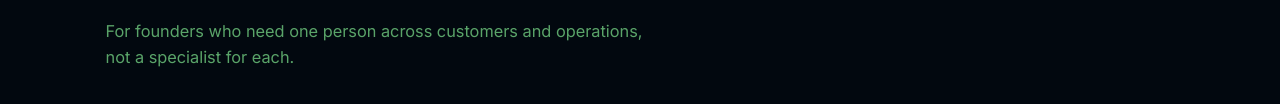
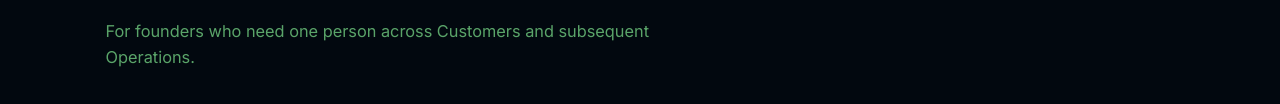
Before and after one commit to RV46-ai/RV46-ai.github.io, a plain HTML site: page index.html in a window 1280 px wide. Shown: the part 392-496 px from the top of the page. Drawn offline with Linux system fonts and the light colour scheme.

Commit message:
Audience line, RV wording

```diff
--- a/index.html
+++ b/index.html
@@ -162,7 +162,7 @@
   <div class="hero">
     <div class="kicker">Customer Success and Operations &middot; Bangalore, working globally</div>
     <h1>I build the systems that retain and grow customers, and the operations underneath them.</h1>
-    <p class="amberline">For founders who need one person across customers and operations, not a specialist for each.</p>
+    <p class="amberline">For founders who need one person across Customers and subsequent Operations.</p>
     <div class="band" style="margin-top:2.2rem">
       <div class="b"><div class="bv c">18%</div><div class="bl">Churn reduction</div></div>
       <div class="b"><div class="bv c">+12%</div><div class="bl">Net revenue retention</div></div>
```
